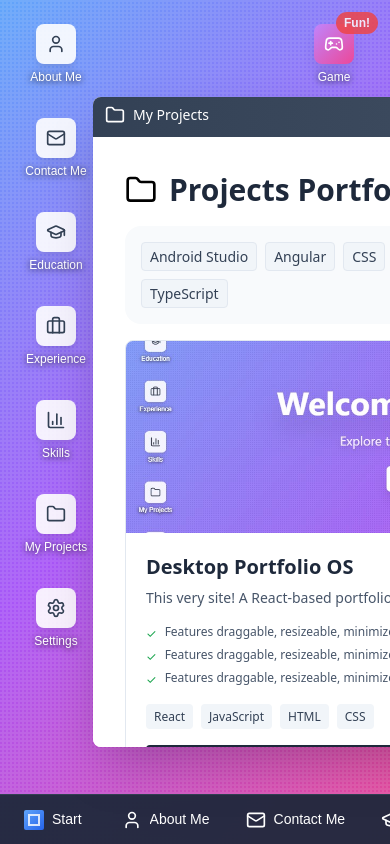
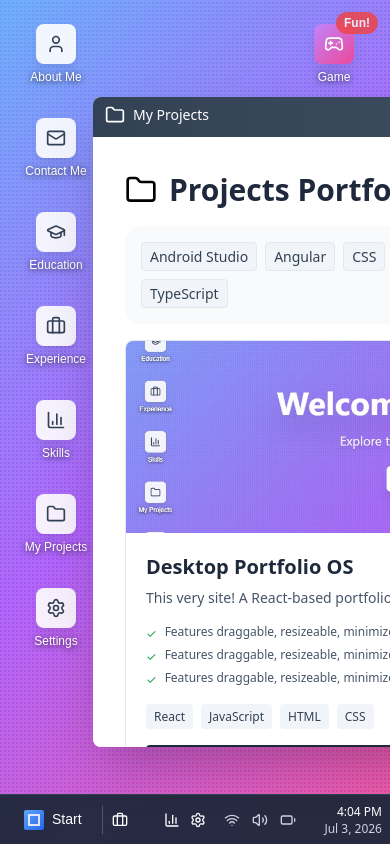
Before and after one commit to nrasam/Portfolio, a React app: page / in a window 390 px wide. Both pictures are taken after a click on the button "View Projects". Shown: the top 844 px of the page. Built offline with nearby package versions, Linux system fonts and the light colour scheme; the HTML template or start-up script is replaced by a standard one.

Commit message:
Added responsiveness to the desktop and taskbar

```diff
--- a/src/components/Desktop/Desktop.module.css
+++ b/src/components/Desktop/Desktop.module.css
@@ -1,11 +1,11 @@
 .desktop {
-  /* flex: 1; */
+  /* take all remaining space after taskbar */
+  flex: 1;
+  /* by default flex items have min-height: auto, which can cause overflow even with flex: 1 */
+  min-height: 0;
   background: linear-gradient(135deg, #60a5fa 0%, #a855f7 50%, #ec4899 100%);
   overflow: hidden;
   position: relative;
-
-  height: 100vh;
-  width: 100vw;
 }
 
 .wallpaper {
@@ -124,6 +124,14 @@
 }
 
 [data-theme="xp"] .desktop {
+  /* take all remaining space after taskbar */
+  flex: 1;
+  /* by default flex items have min-height: auto, which can cause overflow even with flex: 1 */
+  min-height: 0;
+  background: linear-gradient(135deg, #60a5fa 0%, #a855f7 50%, #ec4899 100%);
+  overflow: hidden;
+  position: relative;
+
   background: linear-gradient(
     to bottom,
     #5b9bd1 0%,
--- a/src/components/Taskbar/Taskbar.jsx
+++ b/src/components/Taskbar/Taskbar.jsx
@@ -1,7 +1,7 @@
 import styles from "./Taskbar.module.css";
 
 import { useEffect, useState } from "react";
-import { Search, Wifi, Volume2, Battery, Settings } from "lucide-react";
+import { Wifi, Volume2, Battery, Settings } from "lucide-react";
 
 function TaskBar({
   shortcutItems,
@@ -65,7 +65,7 @@ function TaskBar({
                 className={isOpen ? styles.appBtnActive : styles.appBtn}
                 onClick={() => onTaskbarClick(shortcut.id)}
               >
-                <shortcut.icon size={20} className={styles.appIcon} />
+                <shortcut.icon size={16} className={styles.appIcon} />
                 <span className={styles.appLabel}>{shortcut.label}</span>
               </button>
             );
--- a/src/components/Taskbar/Taskbar.module.css
+++ b/src/components/Taskbar/Taskbar.module.css
@@ -23,143 +23,8 @@ button {
   justify-content: space-between;
   /* Horizontal padding */
   padding: 0.5rem;
-}
 
-.startBtn {
-  height: 2.5rem;
-  /* Horizontal padding */
-  padding: 0 1rem;
-  border-radius: 0.25rem;
-  background: transparent;
-  border: none;
-  cursor: pointer;
-  display: flex;
-  align-items: center;
-  gap: 0.5rem; /* space between icon and text */
-  color: white;
-  transition: background-color 150ms;
-
-  &:hover {
-    background-color: rgba(255, 255, 255, 0.1);
-  }
-}
-
-.startIcon {
-  width: 1.25rem;
-  height: 1.25rem;
-  background: linear-gradient(to bottom right, #60a5fa, #2563eb);
-  border-radius: 0.125rem;
-  display: flex;
-  align-items: center;
-  justify-content: center;
-}
-
-.startIconInner {
-  width: 0.75rem;
-  height: 0.75rem;
-  border: 2px solid rgba(255, 255, 255, 0.8);
-}
-
-.startLabel {
-  font-size: 0.875rem;
-  font-weight: 500;
-}
-
-.taskbarShortcuts {
-  display: flex;
-  align-items: center;
-  gap: 0.25rem;
-  flex: 1;
-  justify-content: center;
-}
-
-.appBtn {
-  height: 2.5rem;
-  /* Horizontal padding */
-  padding: 0rem 1rem;
-  border-radius: 0.25rem;
-  background-color: transparent;
-  border: none;
-  cursor: pointer;
-  display: flex;
-  align-items: center;
-  gap: 0.5rem;
-  transition: all 150ms;
-  color: white;
-
-  &:hover {
-    background: rgba(255, 255, 255, 0.1);
-  }
-}
-
-.appBtnActive {
-  height: 2.5rem;
-  /* Horizontal padding */
-  padding: 0rem 1rem;
-  border-radius: 0.25rem;
-  background-color: transparent;
-  border: none;
-  cursor: pointer;
-  display: flex;
-  align-items: center;
-  gap: 0.5rem;
-  transition: all 150ms;
-  color: white;
-
-  background-color: rgba(255, 255, 255, 0.2);
-  border-bottom: 2px solid #60a5fa;
-}
-
-.appLabel {
-  font-size: 0.875rem;
-  color: white;
-  max-width: 120px;
   overflow: hidden;
-  text-overflow: ellipsis;
-  white-space: nowrap;
-}
-
-.systemTray {
-  display: flex;
-  align-items: center;
-  gap: 0.75rem;
-  color: #cbd5e1;
-}
-
-.trayIcon {
-  width: 1rem;
-  height: 1rem;
-}
-
-.settingsBtn {
-  background: transparent;
-  border: none;
-  cursor: pointer;
-  color: white;
-  padding: 0.375rem;
-  border-radius: 0.25rem;
-  display: flex;
-  align-items: center;
-  transition: background-color 150ms;
-
-  &:hover {
-    background: rgba(255, 255, 255, 0.1);
-  }
-}
-
-.clock {
-  font-size: 0.75rem;
-  text-align: right;
-  padding-left: 1rem;
-}
-
-.time {
-  color: white;
-  font-weight: 500;
-}
-
-.date {
-  color: #cbd5e1;
 }
 
 [data-theme="xp"] .taskbar {
@@ -182,6 +47,27 @@ button {
   font-family: Tahoma, "Microsoft Sans Serif", sans-serif;
 
   padding: 0;
+
+  overflow: hidden;
+}
+
+.startBtn {
+  height: 2.5rem;
+  /* Horizontal padding */
+  padding: 0 1rem;
+  border-radius: 0.25rem;
+  background: transparent;
+  border: none;
+  cursor: pointer;
+  display: flex;
+  align-items: center;
+  gap: 0.5rem; /* space between icon and text */
+  color: white;
+  transition: background-color 150ms;
+
+  &:hover {
+    background-color: rgba(255, 255, 255, 0.1);
+  }
 }
 
 [data-theme="xp"] .startBtn {
@@ -212,6 +98,16 @@ button {
   min-width: 90px;
 }
 
+.startIcon {
+  width: 1.25rem;
+  height: 1.25rem;
+  background: linear-gradient(to bottom right, #60a5fa, #2563eb);
+  border-radius: 0.125rem;
+  display: flex;
+  align-items: center;
+  justify-content: center;
+}
+
 [data-theme="xp"] .startIcon {
   flex-shrink: 0;
   border-radius: 9999px;
@@ -221,10 +117,21 @@ button {
   box-shadow: 0 0 4px rgba(0, 0, 0, 0.5);
 }
 
+.startIconInner {
+  width: 0.75rem;
+  height: 0.75rem;
+  border: 2px solid rgba(255, 255, 255, 0.8);
+}
+
 [data-theme="xp"] .startIconInner {
   width: 0.75rem;
   height: 0.75rem;
   border: none;
+}
+
+.startLabel {
+  font-size: 0.875rem;
+  font-weight: 500;
 }
 
 [data-theme="xp"] .startLabel {
@@ -234,6 +141,17 @@ button {
   text-shadow: 0 1px 2px rgba(0, 0, 0, 0.5);
 }
 
+.taskbarShortcuts {
+  display: flex;
+  align-items: center;
+  gap: 0.25rem;
+  flex: 1;
+  justify-content: center;
+
+  min-width: 0; /* allow shrinking below content size */
+  overflow: hidden;
+}
+
 [data-theme="xp"] .taskbarShortcuts {
   display: flex;
   align-items: center;
@@ -241,8 +159,33 @@ button {
   flex: 1;
   padding-left: 0.25rem;
   padding-right: 0.25rem;
-  overflow-x: auto;
+  /* overflow-x: auto; */
   justify-content: start;
+
+  min-width: 0; /* allow shrinking below content size */
+  overflow: hidden;
+}
+
+.appBtn {
+  height: 2.5rem;
+  /* Horizontal padding */
+  padding: 0rem 1rem;
+  border-radius: 0.25rem;
+  background-color: transparent;
+  border: none;
+  cursor: pointer;
+  display: flex;
+  align-items: center;
+  gap: 0.5rem;
+  transition: all 150ms;
+  color: white;
+
+  flex-shrink: 0; /* doesn't let individual buttons squish below their size */
+  min-width: 40px; /* at minimum show just the icon */
+
+  &:hover {
+    background: rgba(255, 255, 255, 0.1);
+  }
 }
 
 [data-theme="xp"] .appBtn {
@@ -258,8 +201,8 @@ button {
   transition: all 150ms;
   flex-shrink: 0;
 
-  height: 40px;
-  width: 100px;
+  height: 38px;
+  /* width: 100px; */
   font-weight: bold;
 
   max-width: 160px;
@@ -267,6 +210,9 @@ button {
   border: 1px solid #4a7cd0;
   border-radius: 3px;
   box-shadow: 0 1px 2px rgba(0, 0, 0, 0.3);
+
+  flex-shrink: 0; /* doesn't let individual buttons squish below their size */
+  min-width: 40px; /* at minimum show just the icon */
 
   &:hover {
     background-color: var(--taskbar-app-bg);
@@ -282,6 +228,26 @@ button {
   opacity: 0.9;
 }
 
+.appBtnActive {
+  height: 2.5rem;
+  /* Horizontal padding */
+  padding: 0rem 1rem;
+  border-radius: 0.25rem;
+  background-color: transparent;
+  border: none;
+  cursor: pointer;
+  display: flex;
+  align-items: center;
+  gap: 0.5rem;
+  transition: all 150ms;
+  color: white;
+
+  background-color: rgba(255, 255, 255, 0.2);
+  border-bottom: 2px solid #60a5fa;
+
+  flex-shrink: 0;
+}
+
 [data-theme="xp"] .appBtnActive {
   display: flex;
   align-items: center;
@@ -295,8 +261,7 @@ button {
   transition: all 150ms;
   flex-shrink: 0;
 
-  height: 40px;
-  width: 100px;
+  height: 38px;
   font-weight: bold;
 
   max-width: 160px;
@@ -304,6 +269,17 @@ button {
   border: 1px solid #1a3080 inset;
   border-radius: 3px;
   box-shadow: inset 0 2px 4px rgba(0, 0, 0, 0.4);
+
+  flex-shrink: 0;
+}
+
+.appLabel {
+  font-size: 0.875rem;
+  color: white;
+  max-width: 120px;
+  overflow: hidden;
+  text-overflow: ellipsis;
+  white-space: nowrap;
 }
 
 [data-theme="xp"] .appLabel {
@@ -314,6 +290,14 @@ button {
   font-size: 11px;
   color: white;
   text-shadow: 0 1px 1px rgba(0, 0, 0, 0.4);
+}
+
+.systemTray {
+  display: flex;
+  align-items: center;
+  gap: 0.75rem;
+  color: #cbd5e1;
+  flex-shrink: 0;
 }
 
 [data-theme="xp"] .systemTray {
@@ -327,6 +311,13 @@ button {
   background: linear-gradient(to bottom, #1a50b0 0%, #0e3a8a 100%);
   border-left: 1px solid rgba(255, 255, 255, 0.2);
   min-width: 130px;
+
+  flex-shrink: 0;
+}
+
+.trayIcon {
+  width: 1rem;
+  height: 1rem;
 }
 
 [data-theme="xp"] .trayIcon {
@@ -339,8 +330,31 @@ button {
   color: rgba(255, 255, 255, 0.75);
 }
 
+.settingsBtn {
+  background: transparent;
+  border: none;
+  cursor: pointer;
+  color: white;
+  padding: 0.375rem;
+  border-radius: 0.25rem;
+  display: flex;
+  align-items: center;
+  transition: background-color 150ms;
+
+  &:hover {
+    background: rgba(255, 255, 255, 0.1);
+  }
+}
+
 [data-theme="xp"] .settingsBtn {
   color: rgba(255, 255, 255, 0.85);
+}
+
+.clock {
+  font-size: 0.75rem;
+  text-align: right;
+  padding-left: 1rem;
+  white-space: nowrap; /* prevent date/time from wrapping */
 }
 
 [data-theme="xp"] .clock {
@@ -348,12 +362,31 @@ button {
   color: white;
   text-align: right;
   line-height: 1.3;
+  flex-shrink: 0;
+  white-space: nowrap; /* prevent date/time from wrapping */
+}
+
+.time {
+  color: white;
+  font-weight: 500;
 }
 
 [data-theme="xp"] .time {
   font-weight: bold;
 }
 
+.date {
+  color: #cbd5e1;
+}
+
 [data-theme="xp"] .date {
   opacity: 0.8;
 }
+
+/* When screen is less than 1024px */
+@media (max-width: 1200px) {
+  /* Remove the label from the taskbar shortcuts */
+  .appLabel {
+    display: none;
+  }
+}
--- a/src/index.css
+++ b/src/index.css
@@ -3,3 +3,11 @@
   margin: 0;
   box-sizing: border-box;
 }
+
+html,
+body,
+#root {
+  height: 100%;
+  width: 100%;
+  overflow: hidden;
+}
```
